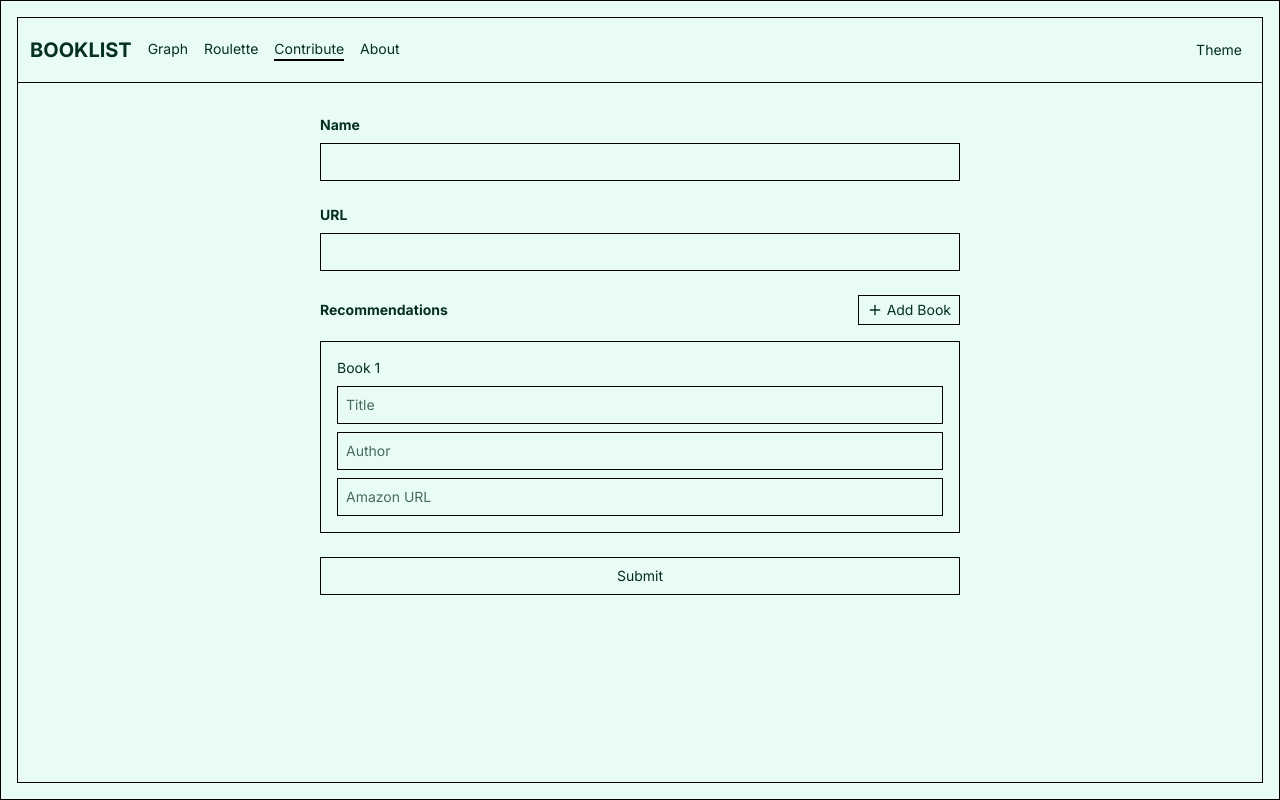
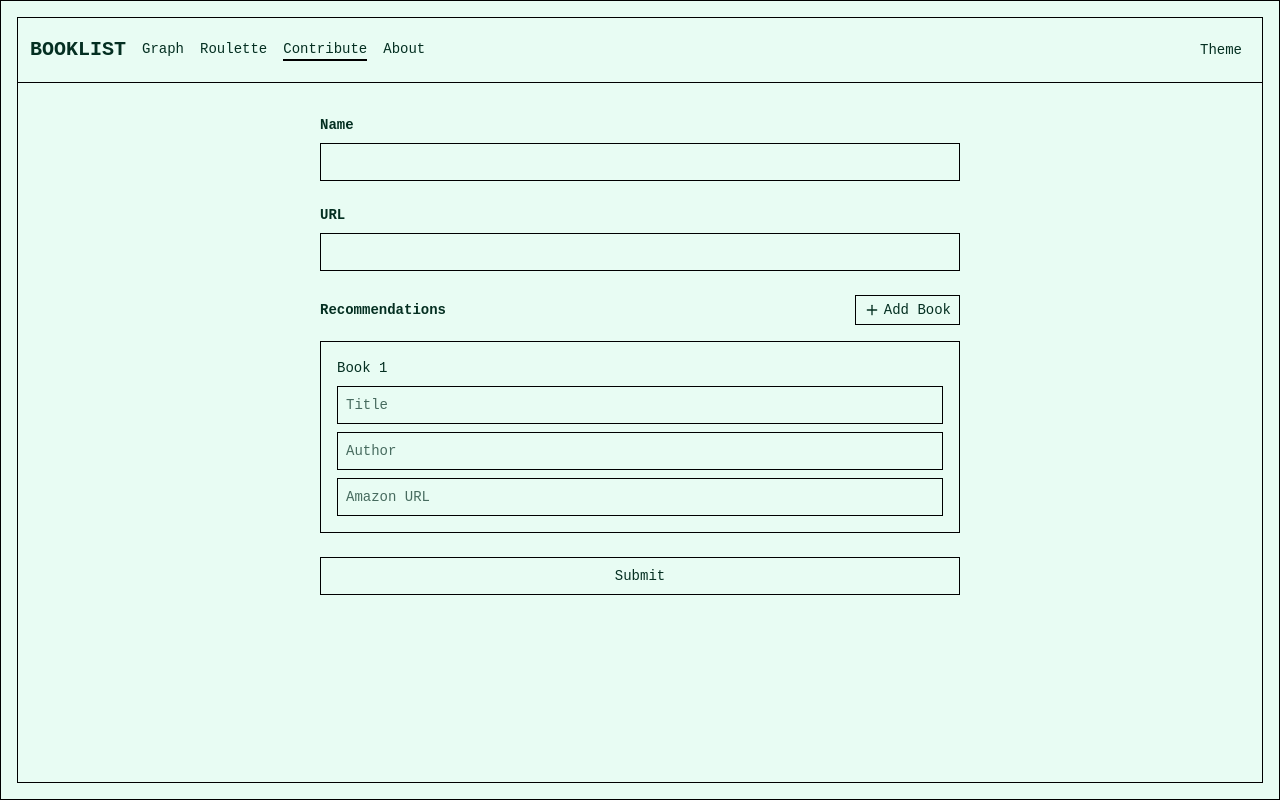
Before and after one commit to alanagoyal/booklist, a Next.js app: page /contribute in a window 1280 px wide. Built offline with nearby package versions, Linux system fonts and the light colour scheme.

Commit message:
back to mono

```diff
--- a/app/globals.css
+++ b/app/globals.css
@@ -1,6 +1,8 @@
 @tailwind base;
 @tailwind components;
 @tailwind utilities;
+
+@import url('https://fonts.googleapis.com/css2?family=Geist+Mono:wght@400;700&display=swap');
 
 @layer base {
   :root {
@@ -100,6 +102,7 @@
   body {
     @apply bg-background text-foreground antialiased font-sans;
     touch-action: pan-y pinch-zoom;
+    font-family: 'Geist Mono', monospace;
   }
 
   .border, .border-b {
--- a/components/header.tsx
+++ b/components/header.tsx
@@ -65,7 +65,7 @@ function HeaderContent() {
       <div className="flex items-center gap-4 px-3">
         <Link
           href={homeHref}
-          className={`font-bold font-display text-xl cursor-pointer ${getLinkClasses('/')}`}
+          className={`font-bold text-xl cursor-pointer ${getLinkClasses('/')}`}
         >
           BOOKLIST
         </Link>
--- a/tailwind.config.ts
+++ b/tailwind.config.ts
@@ -53,10 +53,10 @@ const config = {
         },
       },
       fontFamily: {
-        sans: ["Inter", "sans-serif"],
-        serif: ["Inter", "serif"],
-        display: ["Inter", "sans-serif"],
-        mono: ["Inter", "sans-serif"],
+        sans: ['Geist Mono', 'monospace'],
+        serif: ['Geist Mono', 'serif'],
+        display: ['Geist Mono', 'sans-serif'],
+        mono: ['Geist Mono', 'monospace'],
       },
       borderRadius: {
         base: "var(--radius)",
```
Also changed, not shown: public/fonts/GildaDisplay-Regular.ttf (added).
